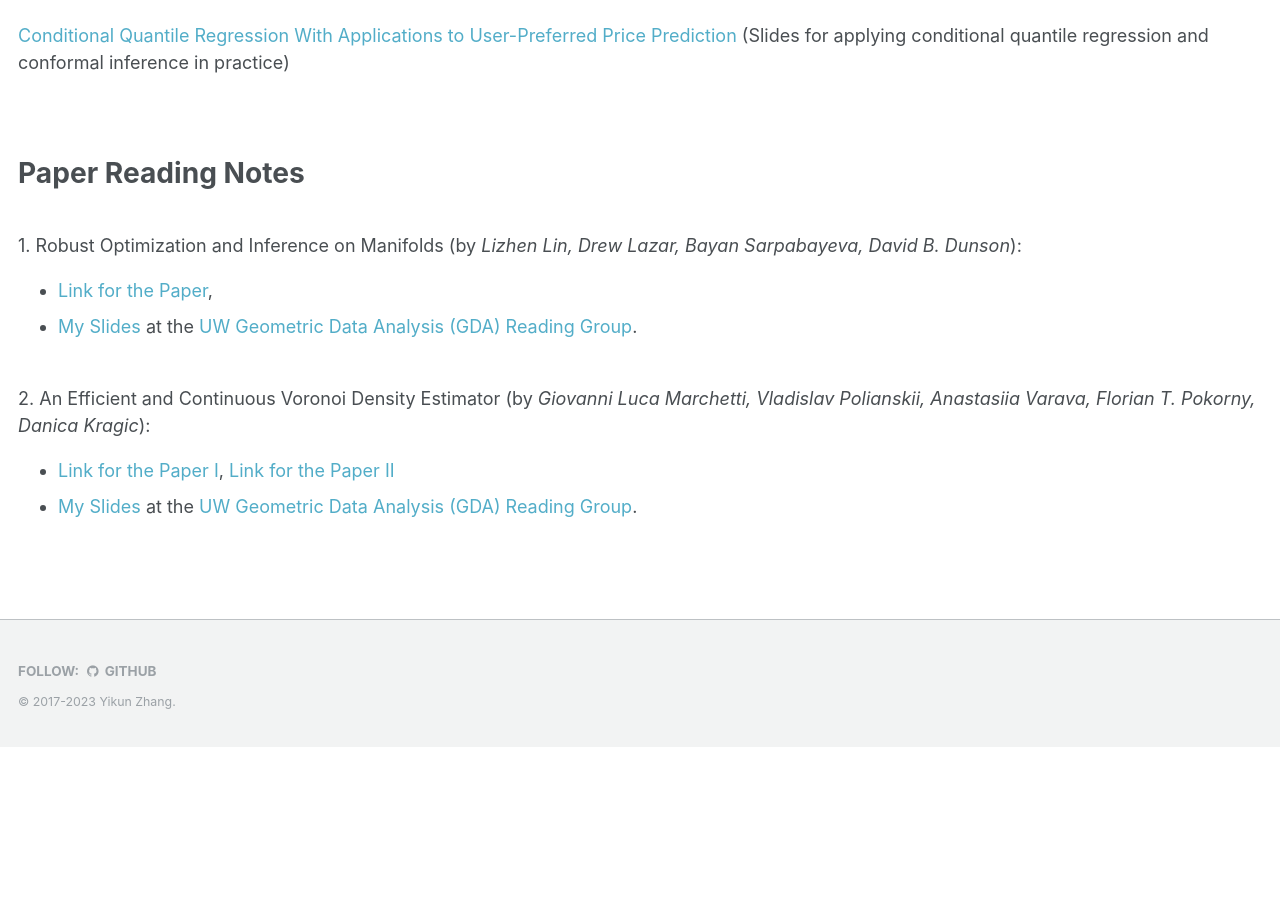
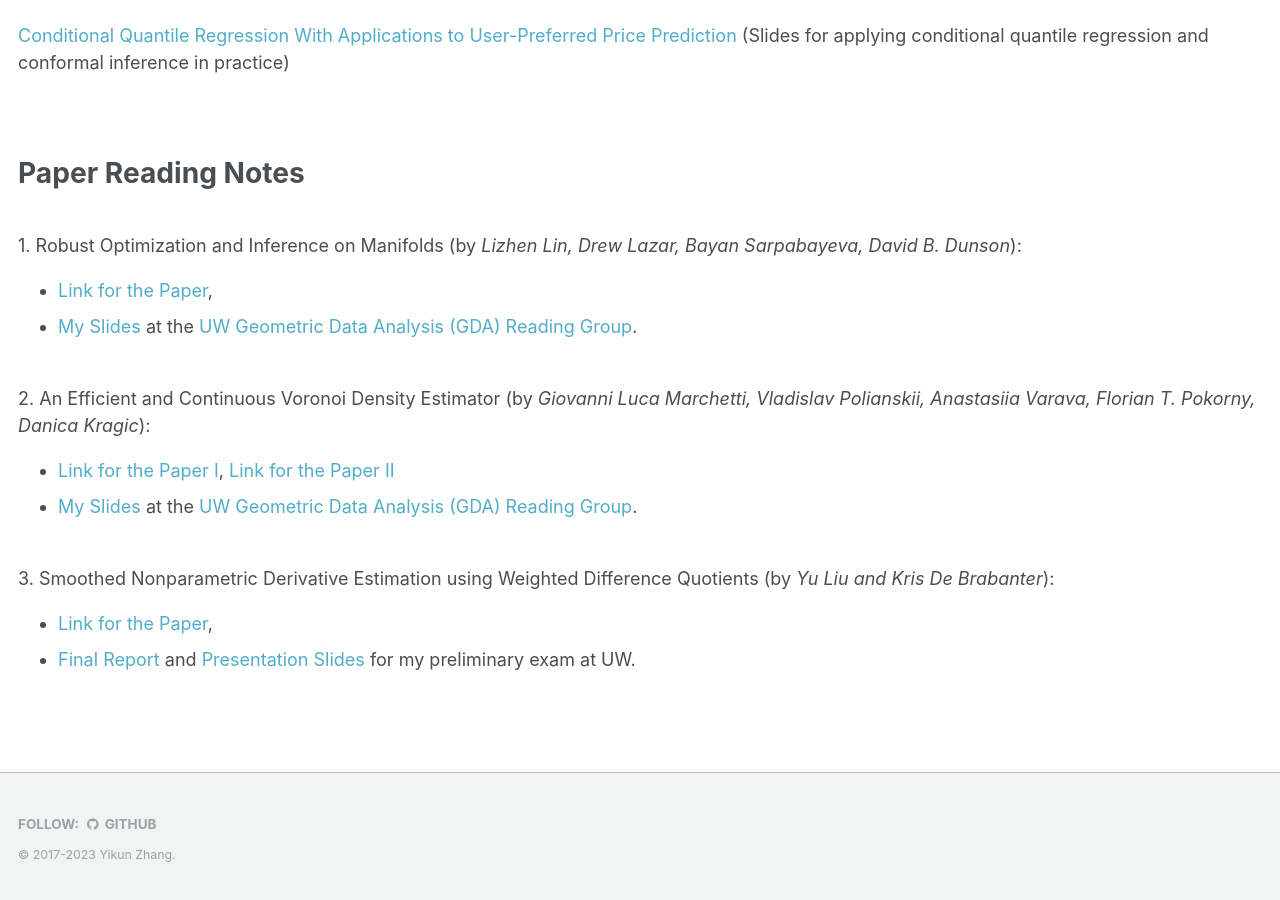
Before and after one commit to zhangyk8/zhangyk8.github.io, a Jekyll site: the page built from _portfolio/portfolio-1.html, in a window 1280 px wide and 900 px high, scrolled down 684 px. Built offline with Jekyll 4.4.1, drawn with Linux system fonts in a browser that asks for light colours; before the commit the page ends 1431 px from its top, so only the background shows below that.

Commit message:
Update portfolio-1.html

```diff
--- a/_portfolio/portfolio-1.html
+++ b/_portfolio/portfolio-1.html
@@ -70,3 +70,15 @@ permalink: /portfolio/
   </li>
 </ul>
 <br>
+
+3. Smoothed Nonparametric Derivative Estimation using Weighted Difference Quotients (by <i>Yu Liu and Kris De Brabanter</i>):
+<br>
+<ul>
+  <li>
+    <a href="https://www.jmlr.org/papers/volume21/19-246/19-246.pdf">Link for the Paper</a>,
+  </li>
+  <li>
+  <a href="https://github.com/zhangyk8/NonDeriDQ/blob/main/Final_Report_Slides/Final_Report.pdf">Final Report</a> and <a href="https://github.com/zhangyk8/NonDeriDQ/blob/main/Final_Report_Slides/NonparDeriv.pdf">Presentation Slides</a> for my preliminary exam at UW.
+  </li>
+</ul>
+<br>
```
